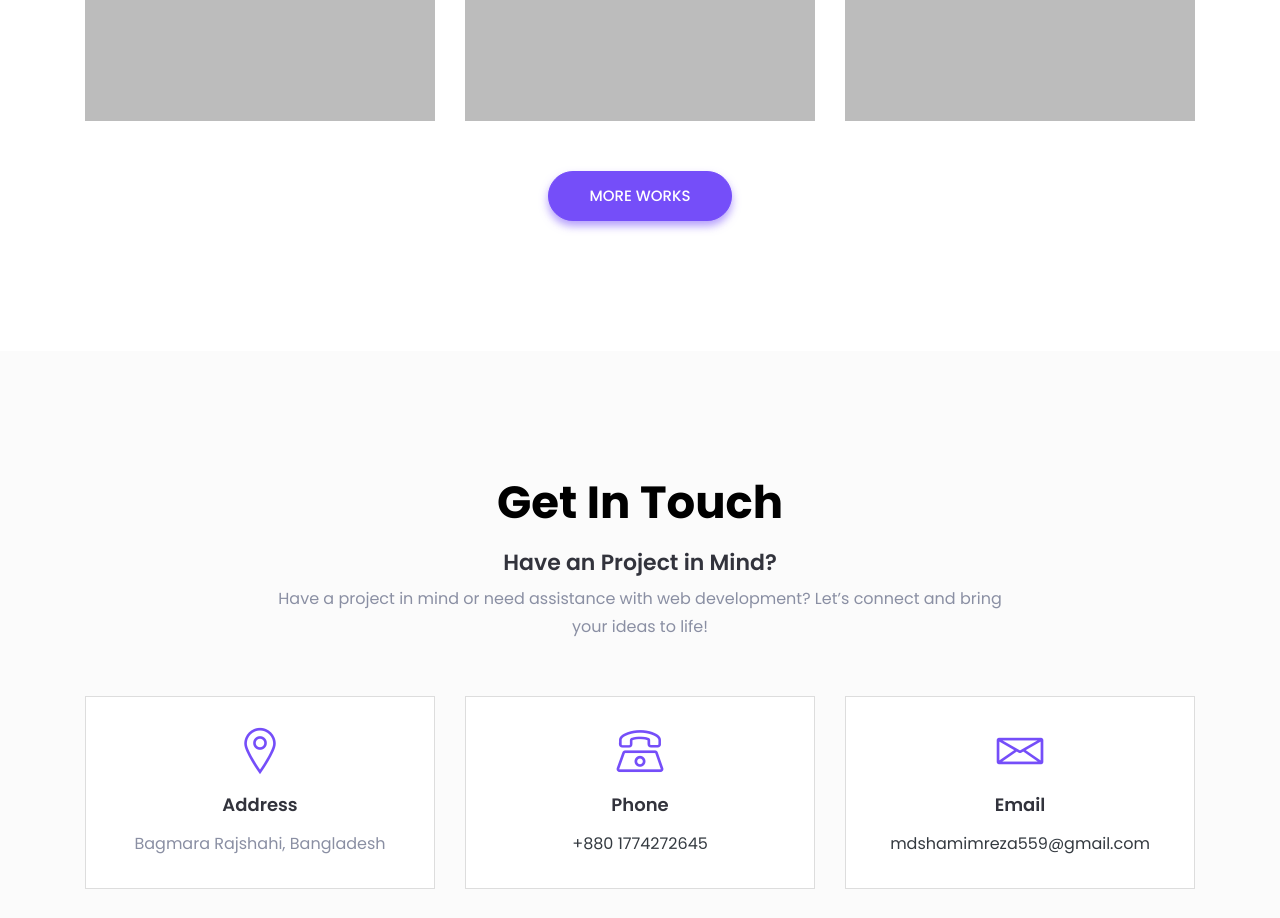
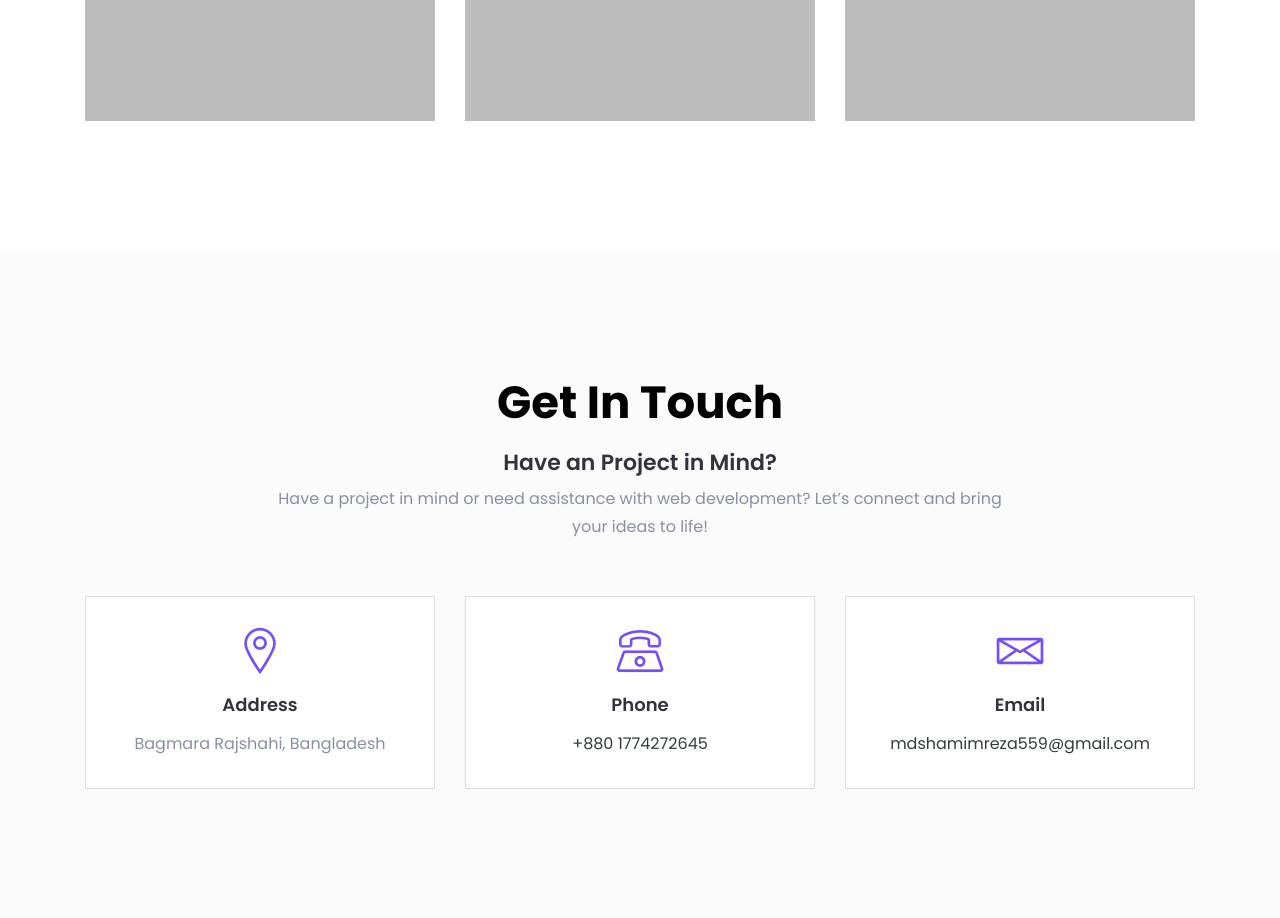
Before and after one commit to rShamim-dev/shamim-dev.io, a plain HTML site: page index.html in a window 1280 px wide. Shown: the part 3140-4058 px from the top of the page. Drawn offline with Linux system fonts and the light colour scheme; files whose address does not match are found by name.

Commit message:
portfolio section update

```diff
--- a/index.html
+++ b/index.html
@@ -426,13 +426,13 @@
                     </div> <!-- single work -->
                 </div>
             </div> <!-- row -->
-            <div class="row">
+            <!-- <div class="row">
                 <div class="col-lg-12">
                     <div class="work-more text-center mt-50">
                         <a class="main-btn" href="#">more works</a>
-                    </div> <!-- work more -->
+                    </div>
                 </div>
-            </div> <!-- row -->
+            </div>  -->
         </div> <!-- container -->
     </section>
 
```
